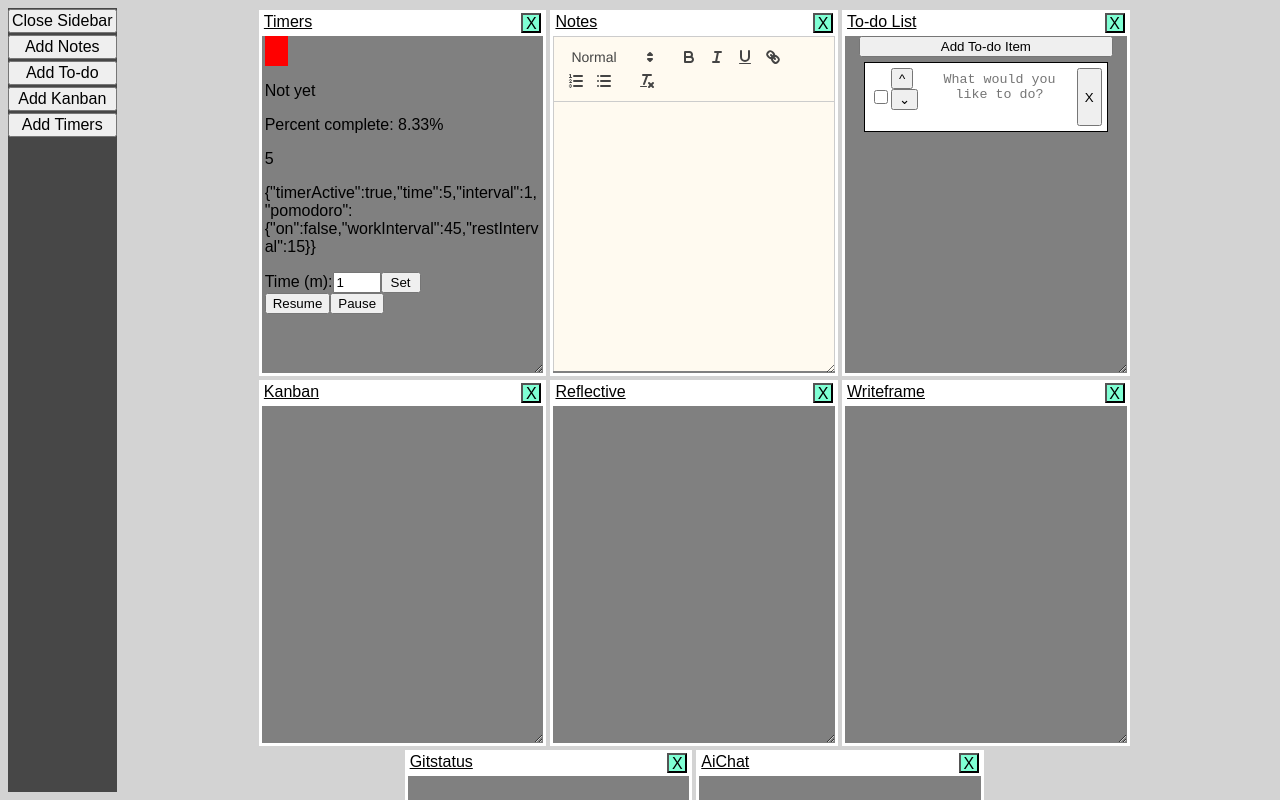
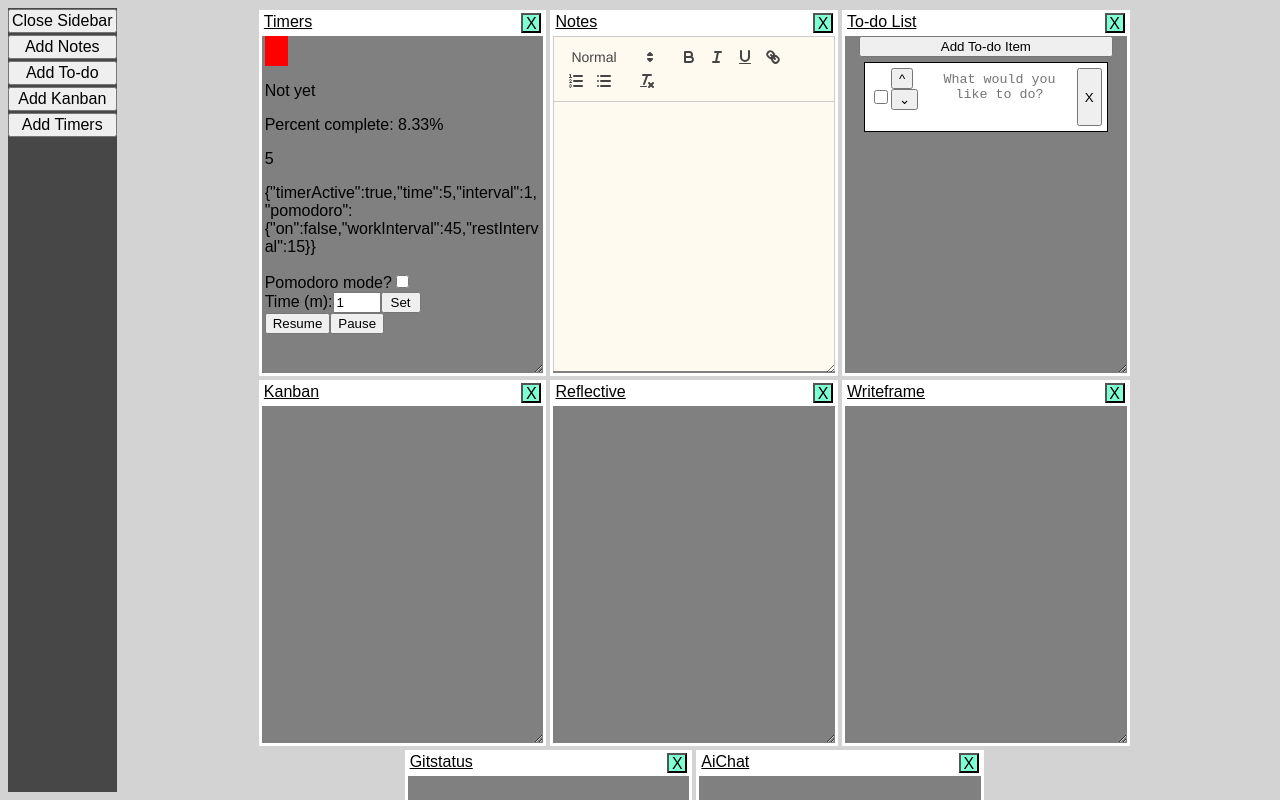
Before and after one commit to J-Wll/dev-companion, a React (Vite) app: page / in a window 1280 px wide. Shown: the top 800 px of the page. Built offline with nearby package versions, Linux system fonts and the light colour scheme.

Commit message:
Toggle for pomodoro mode

```diff
--- a/src/module-contents/TimerContent.jsx
+++ b/src/module-contents/TimerContent.jsx
@@ -54,6 +54,8 @@ export default function TimerContent(props) {
                 <p>{localData.time}</p>
                 <p>{JSON.stringify(localData)}</p>
 
+                <span><label htmlFor="pomodoroCheckbox">Pomodoro mode?</label><input id="pomodoroCheckbox" type="checkbox" onChange={(e) => setLocalData((prev) => ({ ...prev, pomodoro: { ...localData.pomodoro, on: !localData.pomodoro.on } }))} /></span>
+
                 <div id="interval-set">
                     <span><label htmlFor="timerNumInp">Time (m):</label></span>
                     <input id="timerNumInp" type="number" value={timeInput} onChange={e => setTimeInput(e.target.value)} />
@@ -62,7 +64,7 @@ export default function TimerContent(props) {
 
                 <div>
                     <button onClick={() => setLocalData((prev) => ({ ...prev, timerActive: true }))} > Resume </button>
-                    <button onClick={() => setLocalData((prev) => ({ ...prev, timerActive: false }))}>Pause</button>
+                    <button onClick={() => setLocalData((prev) => ({ ...prev, timerActive: false }))} > Pause </button>
                 </div>
 
             </section >
```
